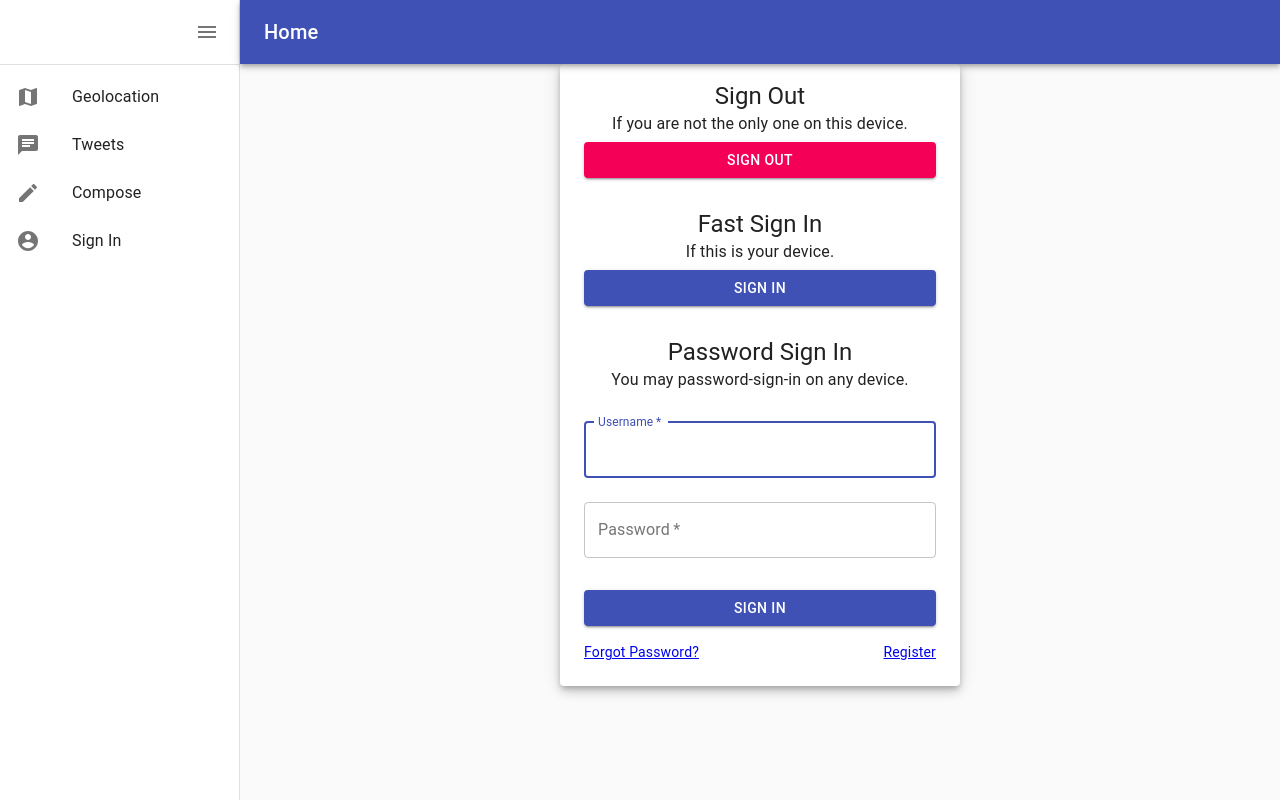
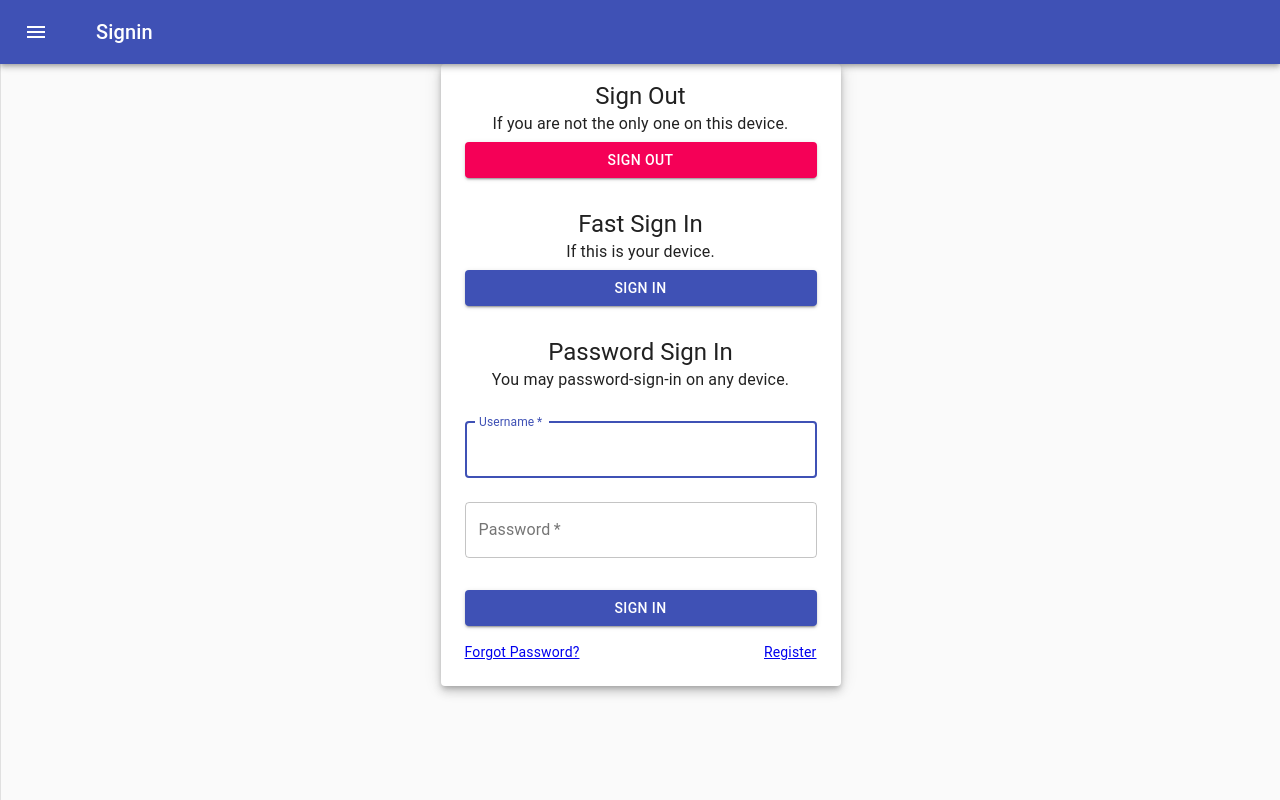
Before and after one commit to kumarsandeep567/catchme-game, a React (Create React App) app in the folder fe/: page /signin in a window 1280 px wide. Built offline with nearby package versions, Linux system fonts and the light colour scheme; no server answers; what react-native would draw is missing.

Commit message:
Updated Appbar to set title from current URL

```diff
--- a/fe/src/components/Appbar.js
+++ b/fe/src/components/Appbar.js
@@ -146,9 +146,12 @@ const useStyles = makeStyles((theme) => ({
 
 export default function Dashboard() {
   const classes = useStyles();
-  const [open, setOpen] = React.useState(true);
-  const [collapsed, setCollapsed] = React.useState(false);
-  const [title, setTitle] = React.useState('Home');
+  const [open, setOpen] = React.useState(false);
+  const [collapsed, setCollapsed] = React.useState(true);
+  const pathname = window.location.pathname;
+  const trimmedPath = pathname.substring(1);
+  const capitalizedPath = trimmedPath.charAt(0).toUpperCase() + trimmedPath.slice(1);
+  const [title, setTitle] = React.useState(capitalizedPath);
 
   const handleDrawerOpen = () => {
     setOpen(true);
--- a/fe/src/pages/Geolocation/Geolocation.js
+++ b/fe/src/pages/Geolocation/Geolocation.js
@@ -1,7 +1,6 @@
 import React, { useState, useEffect, useCallback } from "react";
 import { Map, Marker, ZoomControl } from "pigeon-maps";
 import { withStyles } from "@material-ui/core/styles";
-import useGeolocation from "./useGeolocation";
 import io from "socket.io-client";
 
 const styles = (theme) => ({
@@ -29,12 +28,6 @@ const server_address = `${process.env.REACT_APP_API_SERVICE_URL}`;
 const socket = io(server_address);
 
 function GeoLocation(props) {
-
-  // If location is allowed, fetch x,y co-ordinates returned by
-  // useEffect() hook in useGeolocation.js
-  const {
-    data: { latitude, longitude },
-  } = useGeolocation();
 
   // Set initial values for Latitude, Longitude, Heading, and Speed
   const [Lat, setLat] = useState(null);
@@ -179,10 +172,10 @@ function GeoLocation(props) {
       <p>Latitude: {Lat}</p>
       <p>Longitude: {Lon}</p>
 
-      {/* These are not used but defined above */}
+      {/* Some of these are not used but defined above */}
       {/* 'AND' these values with 'null' for now to hide them */}
-      {null && Lat && <p>Latitude: {Lat}</p>}
-      {null && Lon && <p>Longitude: {Lon}</p>}
+      <p>Latitude: {Lat}</p>
+      <p>Longitude: {Lon}</p>
       {null && Hea && <p>Heading: {Hea}</p>}
       {null && Spd && <p>Speed: {Spd}</p>}
 
--- a/fe/src/pages/SignIn/SignIn.js
+++ b/fe/src/pages/SignIn/SignIn.js
@@ -98,7 +98,6 @@ const useStyles = makeStyles((theme) => ({
 //  ==========================================================
 
 const setCookie = (userId, accessToken, time) => {
-  console.log(time);
   document.cookie = `userId=${userId}; expires=${time}; path=/`;
   document.cookie = `accessToken=${accessToken}; expires=${time}; path=/`;
  };
```
